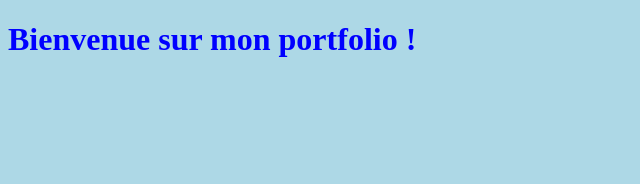
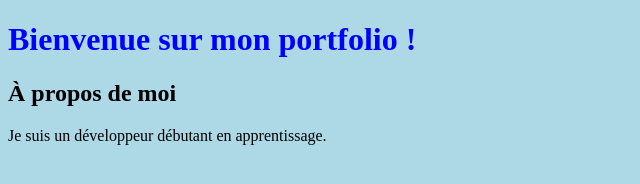
Before and after one commit to boulbenesalim-crypto/mon-portfolio-hub, a plain HTML site: page index.html in a window 1280 px wide. Shown: the whole page, without its empty margins (0-640 px from the left). Drawn offline with Linux system fonts and the light colour scheme.

Commit message:
v.1.2 : Add of section À propos

```diff
--- a/index.html
+++ b/index.html
@@ -9,3 +9,7 @@
     <h1>Bienvenue sur mon portfolio !</h1>
 </body>
 </html>
+<section>
+    <h2>À propos de moi</h2>
+    <p>Je suis un développeur débutant en apprentissage.</p>
+</section>
```
